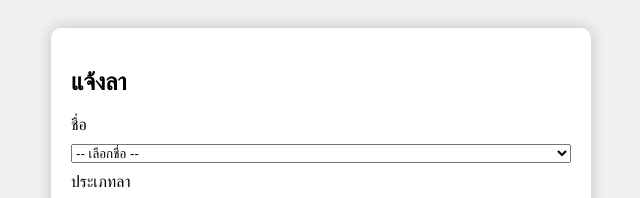
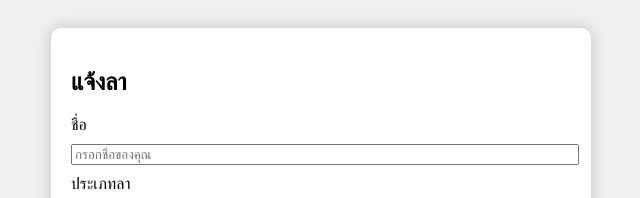
Before and after one commit to King284X/leave, a plain HTML site: page index.html in a window 1280 px wide. Shown: the top 198 px of the page, 319-959 px from the left. Drawn offline with Linux system fonts and the light colour scheme.

Commit message:
Update index.html

```diff
--- a/index.html
+++ b/index.html
@@ -2,7 +2,7 @@
 <html lang="th">
 <head>
   <meta charset="UTF-8">
-  <title>แจ้งลา - LEGEND</title>
+  <title>แจ้งลา - Dxszend X Khunlaalad</title>
   <style>
     body {
       font-family: Arial, sans-serif;
@@ -57,12 +57,7 @@
     <h2>แจ้งลา</h2>
     <form id="leaveForm">
       <label>ชื่อ</label>
-      <select id="name">
-        <option value="">-- เลือกชื่อ --</option>
-        <option>Manu Hxpe</option>
-        <option>บอสเบน</option>
-        <option>บอสเป็ด</option>
-      </select>
+      <input type="text" id="name" placeholder="กรอกชื่อของคุณ">
 
       <label>ประเภทลา</label>
       <div class="checkbox-grid">
```
